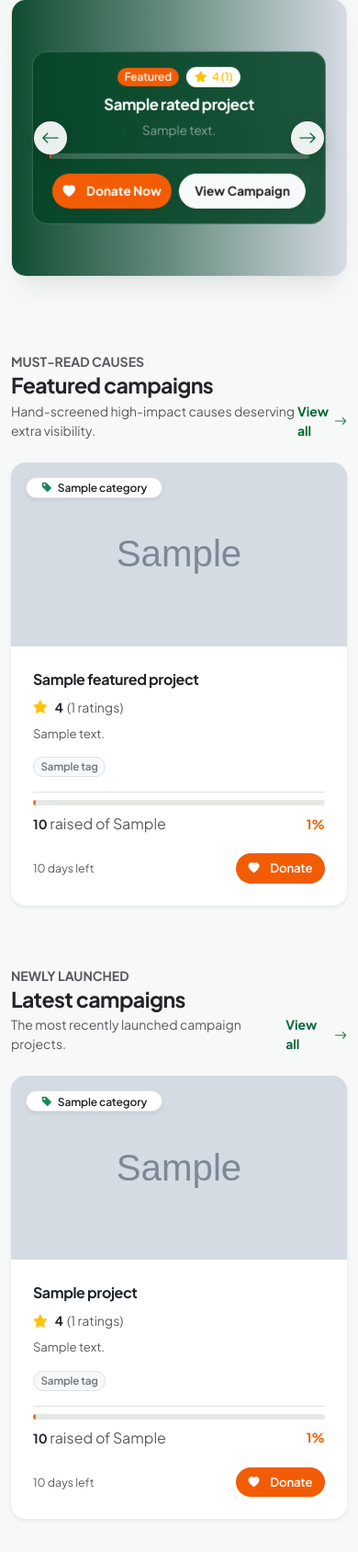
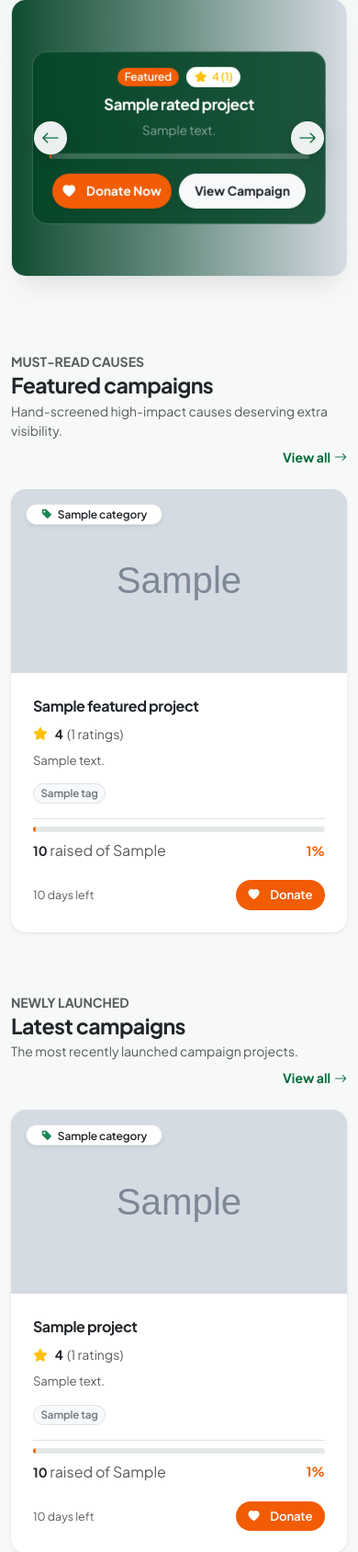
Before and after one commit to mmavka699-svg/CrowdfundingEgypt, a Django app: template templates/core/home.html in a window 390 px wide. Shown: the part 899-2587 px from the top of the page at 92% size. Run offline with Django 5.2, Linux system fonts and the light colour scheme; the template is opened without the code that fills it: most values are stand-ins (such as "Sample title", 1, 10 or a date in 2020); grey boxes marked "Sample" are stand-in pictures; parts of the project's set-up code (start-up, migrations or seed data) failed here and were passed over; some libraries are stand-ins or nearby versions.

Commit message:
enhanced reponsive design

```diff
--- a/templates/core/home.html
+++ b/templates/core/home.html
@@ -158,13 +158,13 @@
        FEATURED CAMPAIGNS SECTION (3 Column Grid matching Screenshot 2)
        ========================================================================== -->
     <section id="featured" class="my-5">
-        <div class="d-flex justify-content-between align-items-end mb-4">
-            <div>
+        <div class="d-flex flex-column flex-md-row justify-content-between align-items-md-end mb-4 gap-2">
+            <div class="w-100">
                 <small class="text-uppercase text-muted fw-bold extra-small tracking-wider">Must-Read Causes</small>
                 <h3 class="fw-extrabold text-dark mb-1">Featured campaigns</h3>
                 <p class="text-muted mb-0 small">Hand-screened high-impact causes deserving extra visibility.</p>
             </div>
-            <a href="{% url 'projects:project_list' %}" class="text-primary fw-bold text-decoration-none small d-flex align-items-center gap-1">
+            <a href="{% url 'projects:project_list' %}" class="text-primary fw-bold text-decoration-none small d-flex align-items-center gap-1 align-self-end align-self-md-auto flex-shrink-0">
                 View all <i class="bi bi-arrow-right"></i>
             </a>
         </div>
@@ -183,13 +183,13 @@
        LATEST CAMPAIGNS SECTION (Matching Screenshot 2 Grid)
        ========================================================================== -->
     <section class="my-5 pt-3">
-        <div class="d-flex justify-content-between align-items-end mb-4">
-            <div>
+        <div class="d-flex flex-column flex-md-row justify-content-between align-items-md-end mb-4 gap-2">
+            <div class="w-100">
                 <small class="text-uppercase text-muted fw-bold extra-small tracking-wider">Newly Launched</small>
                 <h3 class="fw-extrabold text-dark mb-1">Latest campaigns</h3>
                 <p class="text-muted mb-0 small">The most recently launched campaign projects.</p>
             </div>
-            <a href="{% url 'projects:project_list' %}" class="text-primary fw-bold text-decoration-none small d-flex align-items-center gap-1">
+            <a href="{% url 'projects:project_list' %}" class="text-primary fw-bold text-decoration-none small d-flex align-items-center gap-1 align-self-end align-self-md-auto flex-shrink-0">
                 View all <i class="bi bi-arrow-right"></i>
             </a>
         </div>
```
Also changed, not shown: templates/includes/comment.html (+6 -6 lines).
